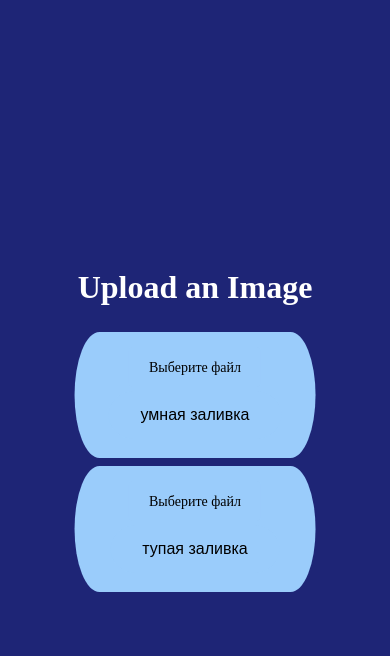
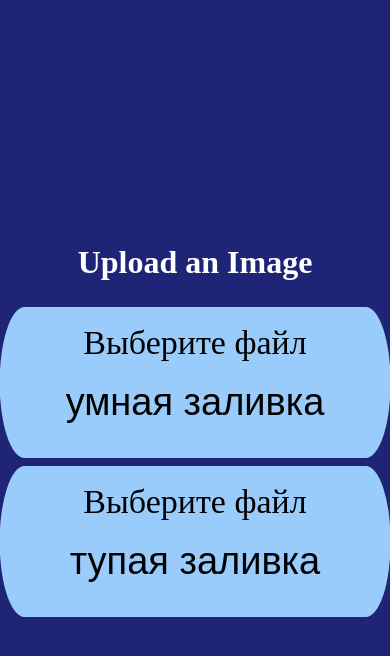
Before and after one commit to AnnaSusak/textInBubbleDetecting, a Flask app: page / in a window 390 px wide. Shown: the top 656 px of the page. Run offline with Flask 3, Linux system fonts and the light colour scheme; parts of the project's set-up code (start-up, migrations or seed data) failed here and were passed over.

Commit message:
index for mobile

```diff
--- a/static/style.css
+++ b/static/style.css
@@ -275,7 +275,7 @@
 	cursor: pointer;
 	outline: none;
 	text-decoration: none;
-	font-size: 14px;
+	font-size: 36px;
 	vertical-align: middle;
 	color: black;
 	text-align: center;
@@ -288,6 +288,9 @@
 	border: none;
 	margin: 0;
 	transition: background-color 0.2s;
+}
+.submit-btn{
+font-size:38px;
 }
 .input-file-text {
 	padding: 0 10px;
@@ -335,6 +338,7 @@
 #alightmentColorPicker{
     margin-bottom:5px;
 }
+
 #alightmentColorPicker{
 margin:3px;}
 #back-forward {
@@ -346,6 +350,10 @@
     display: flex;
     align-items: center; /* Центрируем элементы по вертикали */
   justify-content: center;
+    }
+    .input-file-btn {
+        width: 300px;
+        font-size: 34px;
     }
 @media (max-width: 670px) {
    #all{
@@ -367,7 +375,6 @@
         width: 100%; /* Ширина изображения будет равна 100% ширины контейнера */
         height: 100% /* Высота изменится пропорционально */
         object-fit: contain;
-        background-color:red;
     }
     .translation-menu{
         display: none;
--- a/templates/index.html
+++ b/templates/index.html
@@ -7,19 +7,19 @@
 <div id="upload-txt-buttons">
     <h1>Upload an Image</h1>
     <div id="upload-forms">
-        <form method="post" action="/upload?flag=1" enctype="multipart/form-data" class="button">
+        <form method="post" action="/upload?flag=1" enctype="multipart/form-data" class="button" id="f1">
             <label class="input-file">
                 <input type="file" name="file" multiple>
                 <span class="input-file-btn">Выберите файл</span>
-                <input type="submit" value="умная заливка" class="button">
+                <input type="submit" value="умная заливка" class="button submit-btn">
             </label>
         </form>
 
-        <form method="post" action="/upload?flag=0" enctype="multipart/form-data" class="button">
+        <form method="post" action="/upload?flag=0" enctype="multipart/form-data" class="button" id="f2">
             <label class="input-file">
                 <input type="file" name="file" multiple>
                 <span class="input-file-btn">Выберите файл</span>
-                <input type="submit" value="тупая заливка" class="button">
+                <input type="submit" value="тупая заливка" class="button submit-btn">
             </label>
         </form>
     </div>
```
